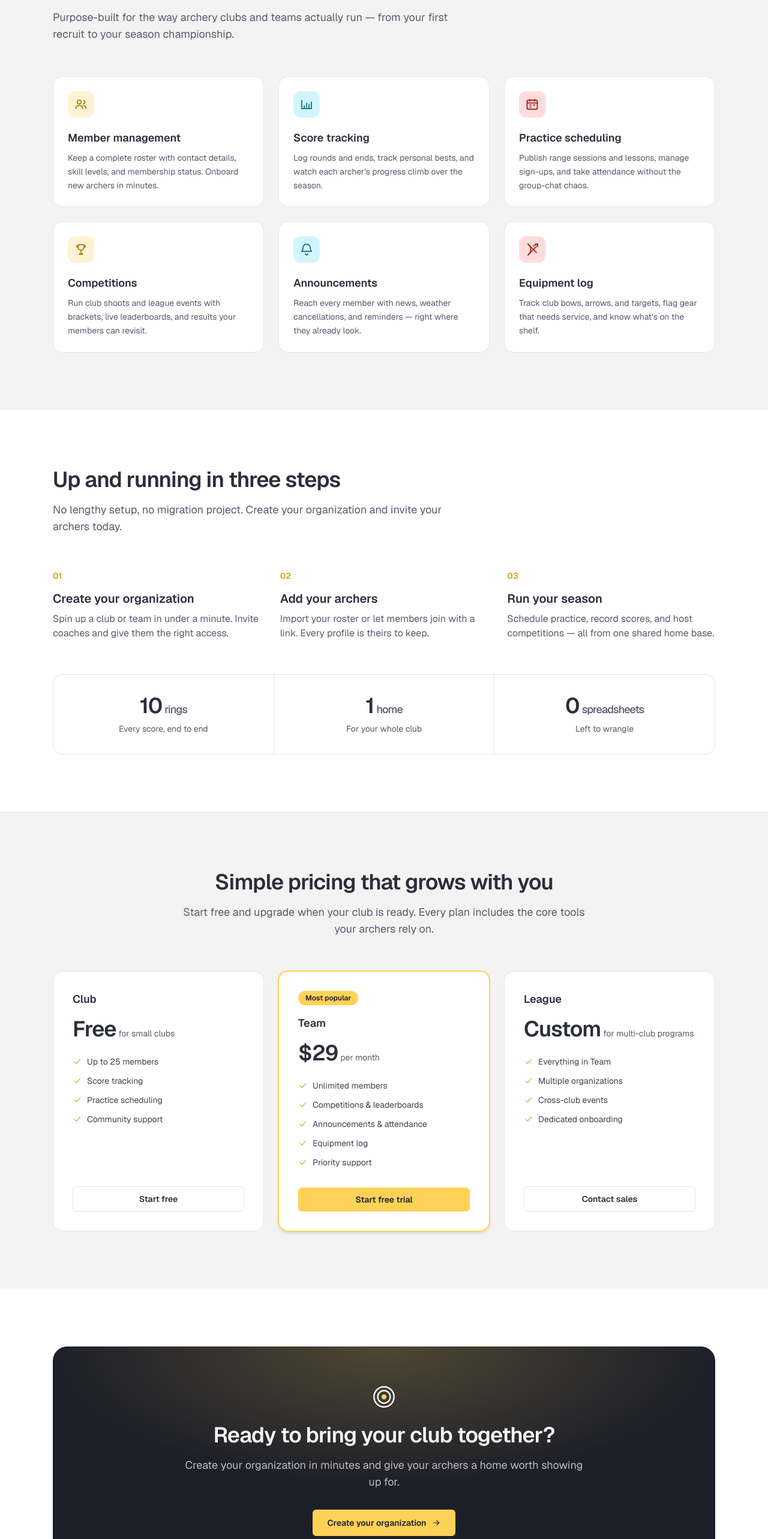
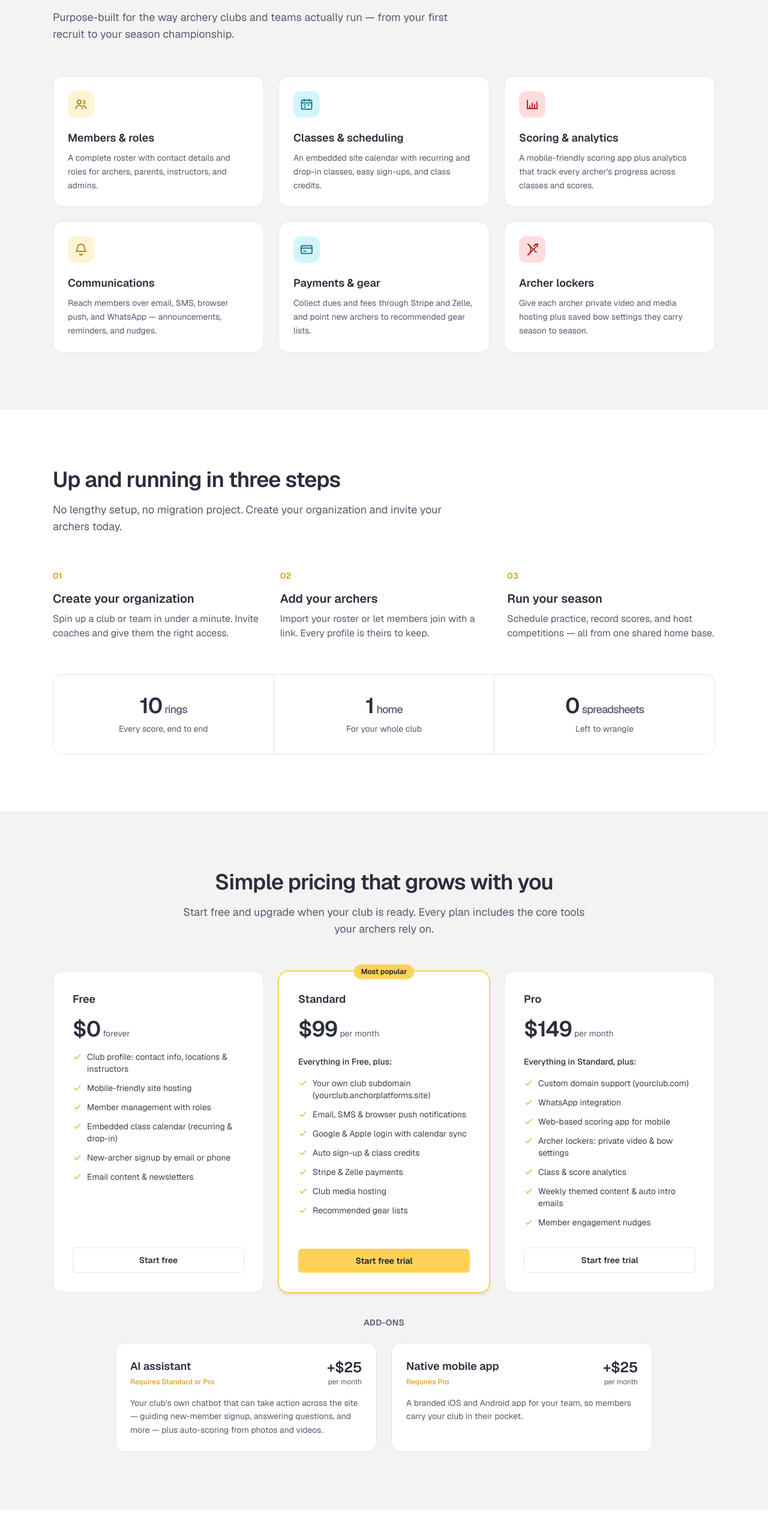
Before and after one commit to doublerr/anchor, a Next.js app in the folder apps/web/: page / in a window 1280 px wide. Shown: the part 920-3486 px from the top of the page at 60% size. Built offline with nearby package versions, Linux system fonts and the light colour scheme; no server answers.

Commit message:
redo features

```diff
--- a/apps/web/src/app/page.tsx
+++ b/apps/web/src/app/page.tsx
@@ -8,11 +8,11 @@ import {
   BellIcon,
   BowIcon,
   CalendarIcon,
+  CardIcon,
   CheckIcon,
   MembersIcon,
   ScoreIcon,
   TargetMark,
-  TrophyIcon,
 } from "@/components/marketing/icons";
 
 export const metadata = {
@@ -32,38 +32,38 @@ const FEATURES = [
   {
     icon: MembersIcon,
     accent: "gold",
-    title: "Member management",
-    body: "Keep a complete roster with contact details, skill levels, and membership status. Onboard new archers in minutes.",
+    title: "Members & roles",
+    body: "A complete roster with contact details and roles for archers, parents, instructors, and admins.",
+  },
+  {
+    icon: CalendarIcon,
+    accent: "aqua",
+    title: "Classes & scheduling",
+    body: "An embedded site calendar with recurring and drop-in classes, easy sign-ups, and class credits.",
   },
   {
     icon: ScoreIcon,
-    accent: "aqua",
-    title: "Score tracking",
-    body: "Log rounds and ends, track personal bests, and watch each archer's progress climb over the season.",
-  },
-  {
-    icon: CalendarIcon,
     accent: "coral",
-    title: "Practice scheduling",
-    body: "Publish range sessions and lessons, manage sign-ups, and take attendance without the group-chat chaos.",
-  },
-  {
-    icon: TrophyIcon,
-    accent: "gold",
-    title: "Competitions",
-    body: "Run club shoots and league events with brackets, live leaderboards, and results your members can revisit.",
+    title: "Scoring & analytics",
+    body: "A mobile-friendly scoring app plus analytics that track every archer's progress across classes and scores.",
   },
   {
     icon: BellIcon,
+    accent: "gold",
+    title: "Communications",
+    body: "Reach members over email, SMS, browser push, and WhatsApp — announcements, reminders, and nudges.",
+  },
+  {
+    icon: CardIcon,
     accent: "aqua",
-    title: "Announcements",
-    body: "Reach every member with news, weather cancellations, and reminders — right where they already look.",
+    title: "Payments & gear",
+    body: "Collect dues and fees through Stripe and Zelle, and point new archers to recommended gear lists.",
   },
   {
     icon: BowIcon,
     accent: "coral",
-    title: "Equipment log",
-    body: "Track club bows, arrows, and targets, flag gear that needs service, and know what's on the shelf.",
+    title: "Archer lockers",
+    body: "Give each archer private video and media hosting plus saved bow settings they carry season to season.",
   },
 ] as const;
 
@@ -93,44 +93,71 @@ const STATS = [
 
 const PLANS = [
   {
-    name: "Club",
-    price: "Free",
-    cadence: "for small clubs",
+    name: "Free",
+    price: "$0",
+    cadence: "forever",
     highlight: false,
+    inherits: null,
     features: [
-      "Up to 25 members",
-      "Score tracking",
-      "Practice scheduling",
-      "Community support",
+      "Club profile: contact info, locations & instructors",
+      "Mobile-friendly site hosting",
+      "Member management with roles",
+      "Embedded class calendar (recurring & drop-in)",
+      "New-archer signup by email or phone",
+      "Email content & newsletters",
     ],
     cta: "Start free",
   },
   {
-    name: "Team",
-    price: "$29",
+    name: "Standard",
+    price: "$99",
     cadence: "per month",
     highlight: true,
+    inherits: "Free",
     features: [
-      "Unlimited members",
-      "Competitions & leaderboards",
-      "Announcements & attendance",
-      "Equipment log",
-      "Priority support",
+      "Your own club subdomain (yourclub.anchorplatforms.site)",
+      "Email, SMS & browser push notifications",
+      "Google & Apple login with calendar sync",
+      "Auto sign-up & class credits",
+      "Stripe & Zelle payments",
+      "Club media hosting",
+      "Recommended gear lists",
     ],
     cta: "Start free trial",
   },
   {
-    name: "League",
-    price: "Custom",
-    cadence: "for multi-club programs",
+    name: "Pro",
+    price: "$149",
+    cadence: "per month",
     highlight: false,
+    inherits: "Standard",
     features: [
-      "Everything in Team",
-      "Multiple organizations",
-      "Cross-club events",
-      "Dedicated onboarding",
+      "Custom domain support (yourclub.com)",
+      "WhatsApp integration",
+      "Web-based scoring app for mobile",
+      "Archer lockers: private video & bow settings",
+      "Class & score analytics",
+      "Weekly themed content & auto intro emails",
+      "Member engagement nudges",
     ],
-    cta: "Contact sales",
+    cta: "Start free trial",
+  },
+];
+
+const ADDONS = [
+  {
+    name: "AI assistant",
+    price: "+$25",
+    cadence: "per month",
+    requires: "Requires Standard or Pro",
+    body: "Your club's own chatbot that can take action across the site — guiding new-member signup, answering questions, and more — plus auto-scoring from photos and videos.",
+  },
+  {
+    name: "Native mobile app",
+    price: "+$25",
+    cadence: "per month",
+    requires: "Requires Pro",
+    body: "A branded iOS and Android app for your team, so members carry your club in their pocket.",
   },
 ];
 
@@ -294,14 +321,14 @@ export default async function Home() {
               {PLANS.map((plan) => (
                 <div
                   key={plan.name}
-                  className={`flex flex-col rounded-2xl border bg-surface p-8 ${
+                  className={`relative flex flex-col rounded-2xl border bg-surface p-8 ${
                     plan.highlight
                       ? "border-gold-400 shadow-md ring-1 ring-gold-400"
                       : "border-border"
                   }`}
                 >
                   {plan.highlight ? (
-                    <span className="mb-4 inline-flex w-fit rounded-full bg-gold-400 px-3 py-1 text-xs font-semibold text-ink-900">
+                    <span className="absolute -top-3 left-1/2 -translate-x-1/2 rounded-full bg-gold-400 px-3 py-1 text-xs font-semibold text-ink-900 shadow-sm">
                       Most popular
                     </span>
                   ) : null}
@@ -314,7 +341,12 @@ export default async function Home() {
                       {plan.cadence}
                     </span>
                   </div>
-                  <ul className="mt-6 flex-1 space-y-3">
+                  {plan.inherits ? (
+                    <p className="mt-6 text-sm font-medium text-foreground">
+                      Everything in {plan.inherits}, plus:
+                    </p>
+                  ) : null}
+                  <ul className="mt-4 flex-1 space-y-3">
                     {plan.features.map((feature) => (
                       <li key={feature} className="flex items-start gap-2 text-sm">
                         <CheckIcon className="mt-0.5 h-4 w-4 shrink-0 text-gold-600" />
@@ -332,6 +364,41 @@ export default async function Home() {
                   </Link>
                 </div>
               ))}
+            </div>
+
+            {/* Add-ons */}
+            <div className="mt-10">
+              <h3 className="text-center text-sm font-semibold tracking-wide text-muted-foreground uppercase">
+                Add-ons
+              </h3>
+              <div className="mt-6 grid gap-6 sm:grid-cols-2 lg:mx-auto lg:max-w-4xl">
+                {ADDONS.map((addon) => (
+                  <div
+                    key={addon.name}
+                    className="rounded-2xl border border-border bg-surface p-6"
+                  >
+                    <div className="flex items-start justify-between gap-4">
+                      <div>
+                        <h4 className="text-lg font-semibold">{addon.name}</h4>
+                        <p className="mt-1 text-xs font-medium text-gold-600">
+                          {addon.requires}
+                        </p>
+                      </div>
+                      <div className="shrink-0 text-right">
+                        <span className="text-2xl font-semibold tracking-tight">
+                          {addon.price}
+                        </span>
+                        <span className="block text-xs text-muted-foreground">
+                          {addon.cadence}
+                        </span>
+                      </div>
+                    </div>
+                    <p className="mt-4 text-sm leading-relaxed text-muted-foreground">
+                      {addon.body}
+                    </p>
+                  </div>
+                ))}
+              </div>
             </div>
           </div>
         </section>
--- a/apps/web/src/components/marketing/icons.tsx
+++ b/apps/web/src/components/marketing/icons.tsx
@@ -107,6 +107,16 @@ export function BowIcon(props: IconProps) {
   );
 }
 
+export function CardIcon(props: IconProps) {
+  return (
+    <svg {...base} {...props}>
+      <rect x="3" y="5.5" width="18" height="13" rx="2" />
+      <path d="M3 9.5h18" />
+      <path d="M7 14.5h4" />
+    </svg>
+  );
+}
+
 export function CheckIcon(props: IconProps) {
   return (
     <svg {...base} {...props}>
--- a/apps/web/src/components/marketing/site-footer.tsx
+++ b/apps/web/src/components/marketing/site-footer.tsx
@@ -39,8 +39,8 @@ export function SiteFooter() {
             </span>
           </div>
           <p className="mt-3 max-w-xs text-sm text-muted-foreground">
-            Everything your archery club needs to run practice, track scores,
-            and grow — in one place.
+            Anchor Platforms — everything your archery club needs to run
+            practice, track scores, and grow, in one place.
           </p>
         </div>
 
@@ -67,7 +67,7 @@ export function SiteFooter() {
 
       <div className="border-t border-border">
         <div className="mx-auto flex w-full max-w-6xl flex-col items-center justify-between gap-2 px-6 py-6 text-sm text-muted-foreground sm:flex-row">
-          <p>© {new Date().getFullYear()} Anchor. All rights reserved.</p>
+          <p>© {new Date().getFullYear()} Anchor Platforms. All rights reserved.</p>
           <Link
             href="/login"
             className="font-medium text-foreground transition hover:text-gold-600"
```
